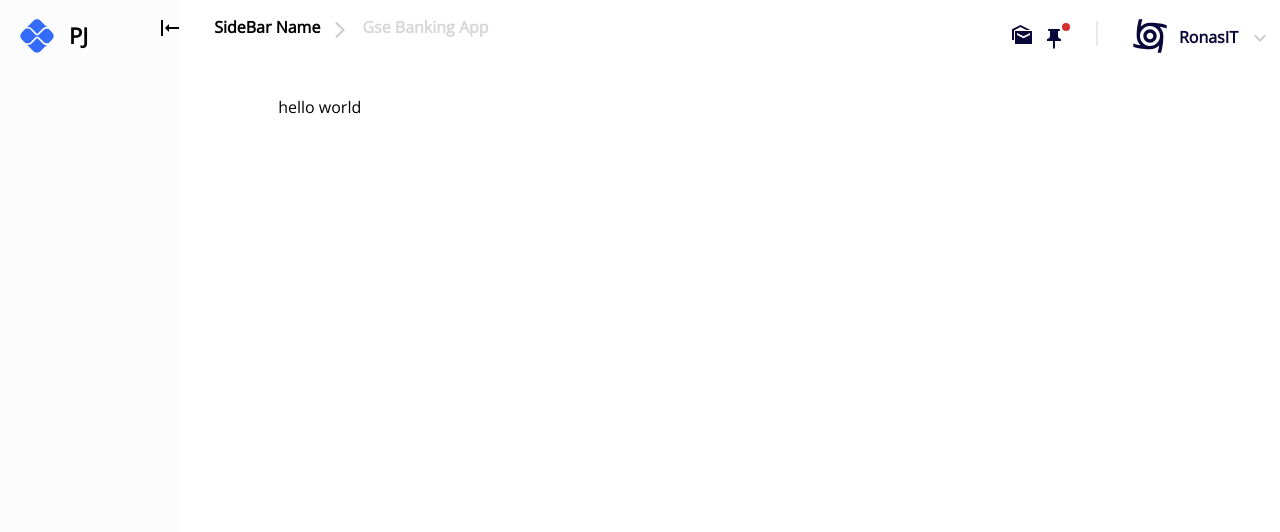
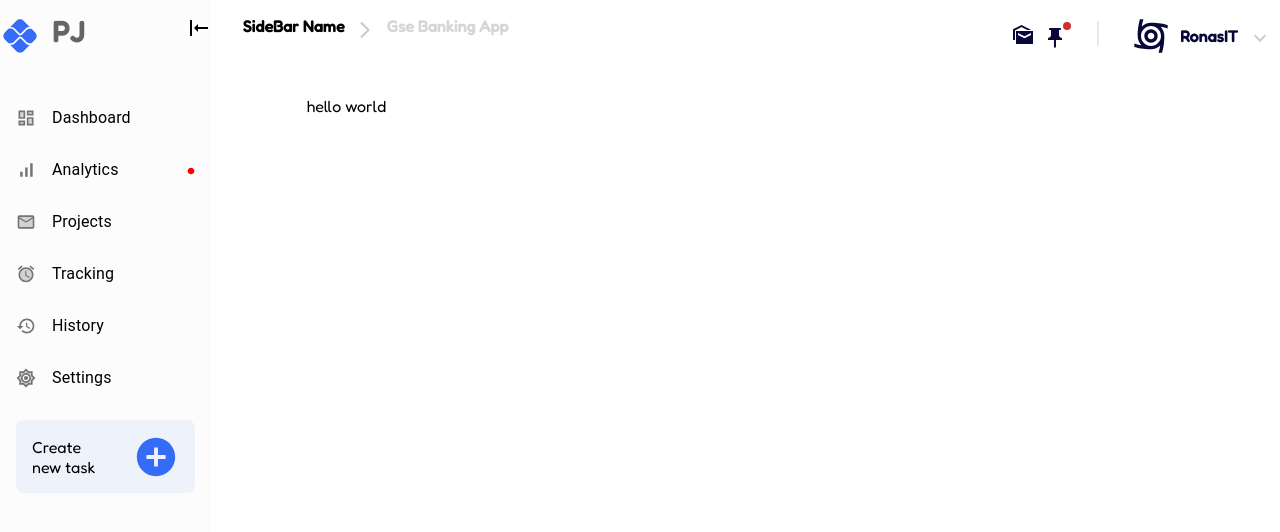
Before and after one commit to gloriaconcepto/sample-task-board, a React (Create React App) app: page / in a window 1280 px wide. Shown: the top 532 px of the page. Built offline with nearby package versions, Linux system fonts and the light colour scheme.

Commit message:
sidebar icons and menus added

```diff
--- a/public/index.html
+++ b/public/index.html
@@ -12,7 +12,9 @@
       user's mobile device or desktop. See https://developers.google.com/web/fundamentals/web-app-manifest/
     -->
         <link rel="manifest" href="%PUBLIC_URL%/manifest.json" />
-        <link href="https://fonts.googleapis.com/css2?family=Open+Sans:wght@300&display=swap" rel="stylesheet" />
+        <link rel="preconnect" href="https://fonts.googleapis.com" />
+        <link rel="preconnect" href="https://fonts.gstatic.com" crossorigin />
+        <link href="https://fonts.googleapis.com/css2?family=Fredoka:wght@300;400;500&family=Open+Sans:wght@300&display=swap" rel="stylesheet" />
         <link rel="stylesheet" href="https://fonts.googleapis.com/icon?family=Material+Icons" />
         <!--
       Notice the use of %PUBLIC_URL% in the tags above.
--- a/src/App.css
+++ b/src/App.css
@@ -110,7 +110,7 @@
 }
 
 .side-bar-countainer-items{
-  padding-left: 17px;
+  /* padding-left: 17px; */
     /* padding-right: 150px; */
     padding-top: 1rem;
 }
@@ -119,12 +119,27 @@
   display: flex;
     justify-content: space-between;
     flex-direction: row;
+    margin-bottom: 2rem;
 }
 
 .side-bar-countainer-name{
   margin-left: 12px;
-  margin-top: 4px;
+  margin-top: -2px;
   font-weight: bolder;
-  /* opacity: 0.4; */
-  font-size: 22px;
+  opacity: 0.8;
+  font-size: 29px;
+  color: #404040;
 }
+.side-bar-countainer-create-task{
+  background: #EEF2FB;
+  border-radius: 0.5rem;
+  margin-left: 1rem;
+  margin-right: 1rem;
+  padding-left: 1rem;
+  padding-right: 1rem;
+  padding-top: 0.5px;
+  padding-bottom: 0.5px;
+  display: flex;
+  justify-content: space-between;
+
+}
--- a/src/components/layout/Sidebar.js
+++ b/src/components/layout/Sidebar.js
@@ -1,7 +1,14 @@
 import { spacing } from "@mui/system";
 import React, { memo, useEffect, useState } from "react";
+import MenuList from "@mui/material/MenuList";
+import MenuItem from "@mui/material/MenuItem";
 import PixIcon from "@mui/icons-material/Pix";
 import VerticalAlignTopIcon from "@mui/icons-material/VerticalAlignTop";
+import ListItemText from "@mui/material/ListItemText";
+import ListItemIcon from "@mui/material/ListItemIcon";
+import CircleIcon from "@mui/icons-material/Circle";
+import AddCircleSharpIcon from "@mui/icons-material/AddCircleSharp";
+import { sidebarMenus } from "../../utilities/constants";
 //    transform: rotate(270deg);
 const Sidebar = memo((props) => {
     const [pushPosition, setPushPosition] = useState(70);
@@ -22,6 +29,36 @@ const Sidebar = memo((props) => {
                         <VerticalAlignTopIcon sx={{ transform: "rotate(270deg)" }} />
                     </div>
                 </section>
+
+                <MenuList>
+                    {sidebarMenus.map((value) => (
+                        <MenuItem key={value.id} sx={{ marginBottom: "1rem" }}>
+                            {value.name === "Analytics" ? (
+                                <>
+                                    <ListItemIcon>{value.icon}</ListItemIcon>
+                                    <ListItemText>
+                                        {" "}
+                                        {value.name} <CircleIcon sx={{ color: "red", fontSize: 8, marginLeft: "4rem" }} />
+                                    </ListItemText>
+                                </>
+                            ) : (
+                                <>
+                                    <ListItemIcon>{value.icon}</ListItemIcon>
+                                    <ListItemText> {value.name}</ListItemText>
+                                </>
+                            )}
+                        </MenuItem>
+                    ))}
+                </MenuList>
+                <section className="side-bar-countainer-create-task">
+                    <div>
+                        <p>Create</p>
+                        <p style={{ marginTop: "-1rem" }}>new task</p>
+                    </div>
+                    <div style={{ paddingTop: "13px" }}>
+                        <AddCircleSharpIcon sx={{ color: "#346BF8", fontSize: 46 }} />
+                    </div>
+                </section>
             </section>
         </React.Fragment>
     );
--- a/src/index.css
+++ b/src/index.css
@@ -1,6 +1,6 @@
 body {
   margin: 0;
-  font-family:'Open Sans', 'Segoe UI', 'Roboto', 'Oxygen',
+  font-family:'Fredoka','Open Sans', 'Segoe UI', 'Roboto', 'Oxygen',
     'Ubuntu', 'Cantarell', 'Fira Sans', 'Droid Sans', 'Helvetica Neue',
     sans-serif;
   -webkit-font-smoothing: antialiased;
--- /dev/null
+++ b/src/utilities/constants.js
@@ -0,0 +1,18 @@
+import DashboardTwoToneIcon from "@mui/icons-material/DashboardTwoTone";
+import SignalCellularAltTwoToneIcon from "@mui/icons-material/SignalCellularAltTwoTone";
+import EmailTwoToneIcon from "@mui/icons-material/EmailTwoTone";
+import AlarmTwoToneIcon from "@mui/icons-material/AlarmTwoTone";
+import RestoreTwoToneIcon from "@mui/icons-material/RestoreTwoTone";
+import BrightnessHighTwoToneIcon from "@mui/icons-material/BrightnessHighTwoTone";
+export const sidebarMenus = [
+    { id: 1, name: "Dashboard", icon: <DashboardTwoToneIcon sx={{ fontSize: 20 }} /> },
+    {
+        id: 2,
+        name: "Analytics",
+        icon: <SignalCellularAltTwoToneIcon sx={{ fontSize: 20 }} />,
+    },
+    { id: 3, name: "Projects", icon: <EmailTwoToneIcon sx={{ fontSize: 20 }} /> },
+    { id: 4, name: "Tracking", icon: <AlarmTwoToneIcon sx={{ fontSize: 20 }} /> },
+    { id: 5, name: "History", icon: <RestoreTwoToneIcon sx={{ fontSize: 20 }} /> },
+    { id: 6, name: "Settings", icon: <BrightnessHighTwoToneIcon sx={{ fontSize: 20 }} /> },
+];
```
